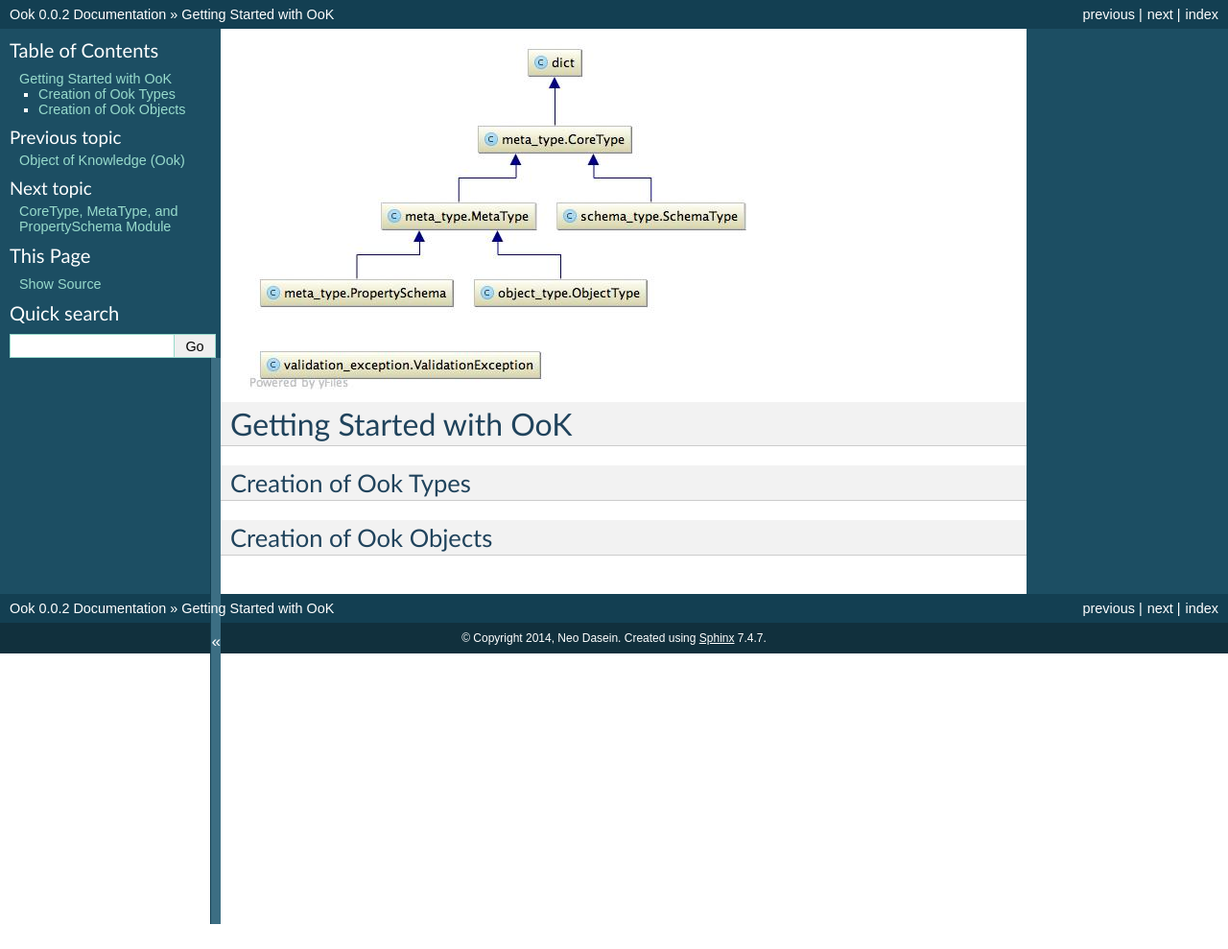
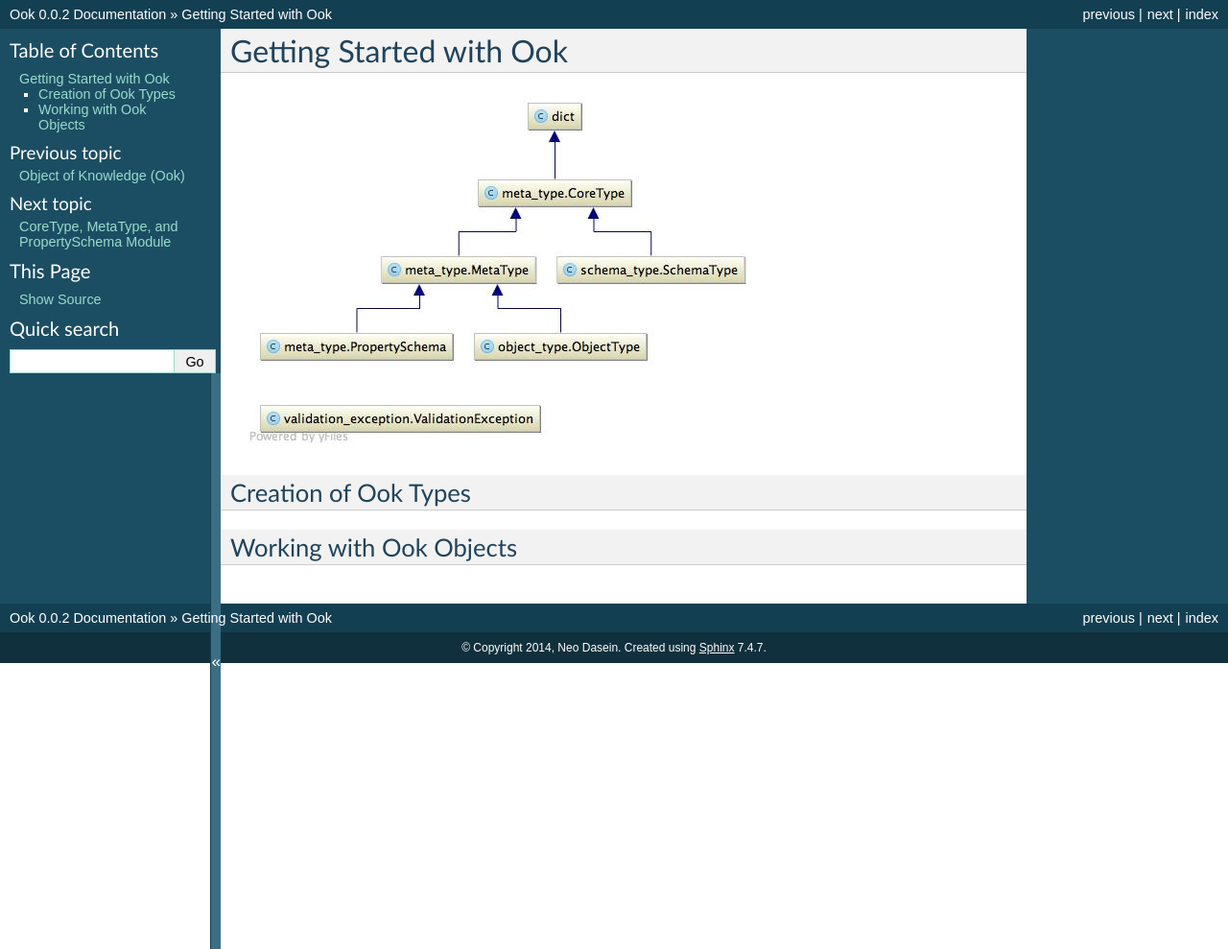
Before and after one commit to neoinsanity/ontic, a Sphinx documentation site: the page built from doc/ook.rst, in a window 1280 px wide. Shown: the whole page at 96% size. Built offline with Sphinx 7.4.7, drawn with Linux system fonts in a browser that asks for light colours; before the commit the page ends 963 px from its top, so only the background shows below that.

```diff
--- a/doc/index.rst
+++ b/doc/index.rst
@@ -61,7 +61,7 @@ and dynamic definition of Ook type with schema.
   >>> my_object['the_property'] = 'Some value'
   >>> ook.object_type.validate_object(my_object)
 
-.. important::
+.. warning::
     The limitation to this approach is that **Ook** objects should not be
     monkey patched with any public methods.
 
--- a/doc/ook.rst
+++ b/doc/ook.rst
@@ -1,11 +1,11 @@
+=========================
+Getting Started with Ook
+=========================
 
 .. image:: images/ook.jpg
 
-Getting Started with OoK
+Creation of Ook Types
+======================
+
+Working with Ook Objects
 =========================
-
-Creation of Ook Types
-----------------------
-
-Creation of Ook Objects
-------------------------
```
Also changed, not shown: 1 other file.
